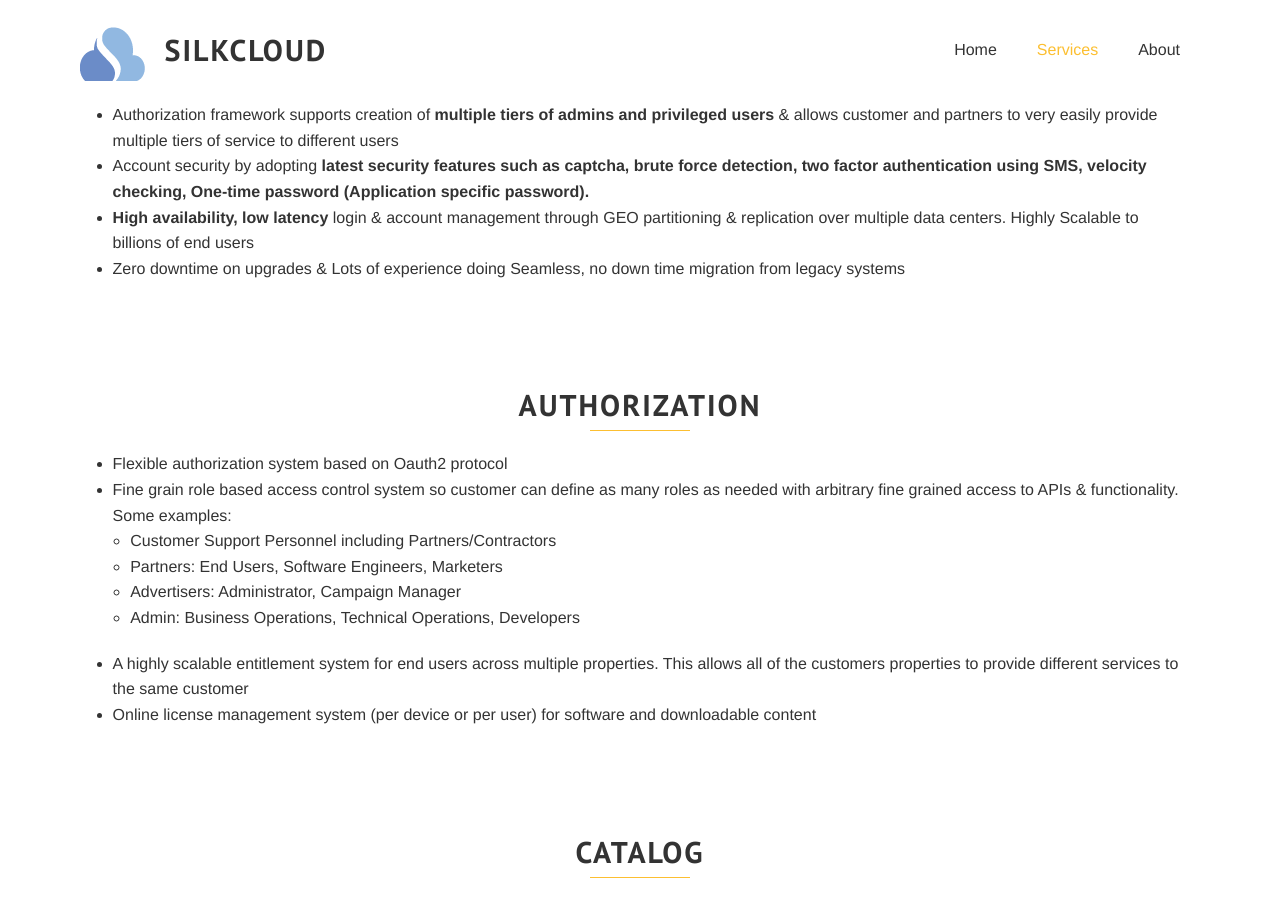
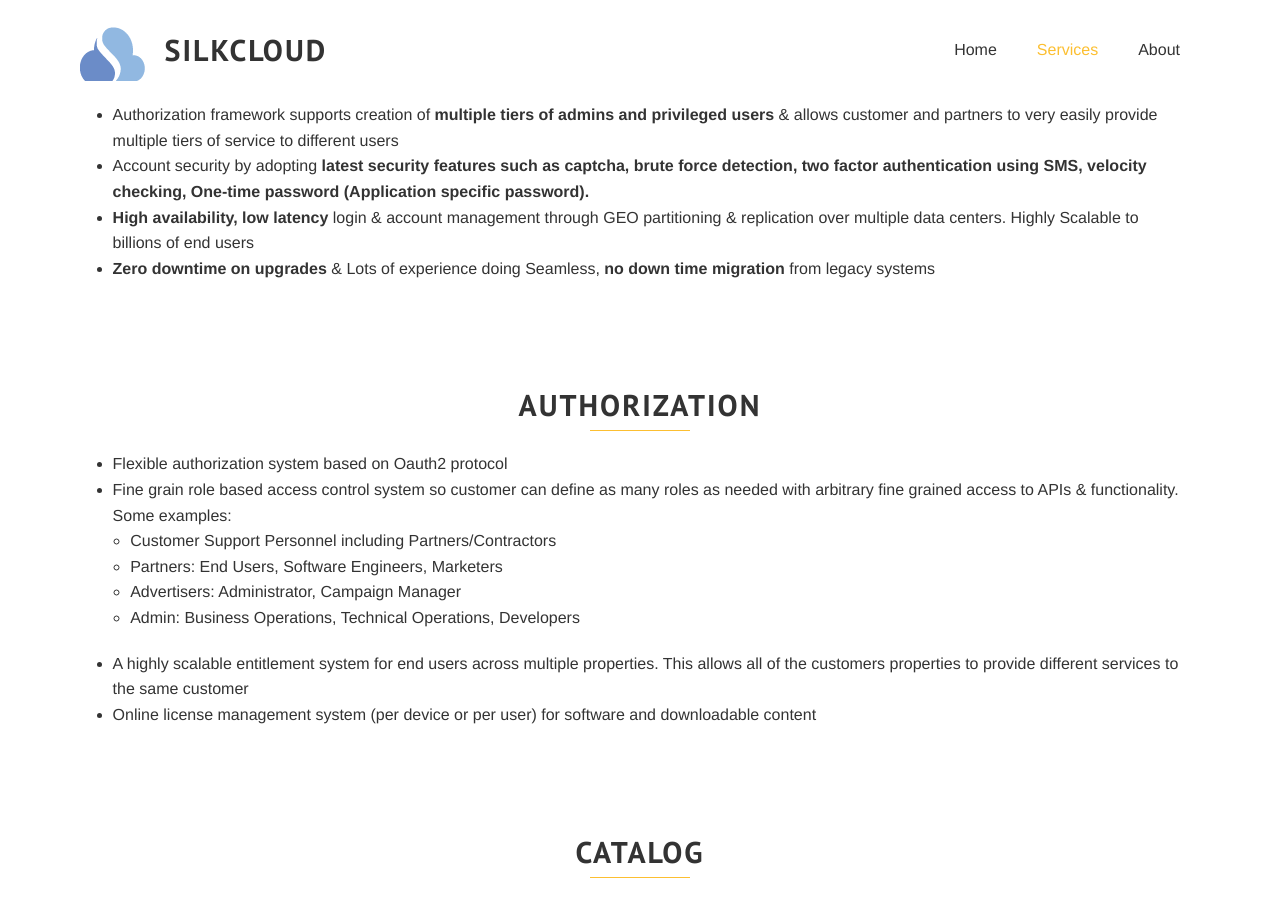
Before and after one commit to jrgallelli/jrgallelli.github.io, a Jekyll site: the page built from services.html, in a window 1280 px wide and 900 px high, scrolled down 1197 px. Built offline with Jekyll 4.4.1, drawn with Linux system fonts in a browser that asks for light colours; some web fonts are replaced; Markdown is read by kramdown in place of the engine named in the settings.

```diff
--- a/services.html
+++ b/services.html
@@ -28,7 +28,7 @@ section_id: services
  <li>Authorization framework supports creation of <b>multiple tiers of admins and privileged users</b> & allows customer and partners to very easily provide multiple tiers of service to different users</li>
  <li>Account security by adopting <b>latest security features such as captcha, brute force detection, two factor authentication using SMS, velocity checking, One-time password (Application specific password).</b></li>
  <li><b>High availability, low latency</b> login & account management through GEO partitioning & replication over multiple data centers. Highly Scalable to billions of end users</li>
- <li><b></b>Zero downtime on upgrades </b> & Lots of experience doing Seamless, <b></b>no down time migration</b> from legacy systems</li>
+ <li><b>Zero downtime on upgrades </b> & Lots of experience doing Seamless, <b>no down time migration</b> from legacy systems</li>
 </ul>
 
     </div>
```
